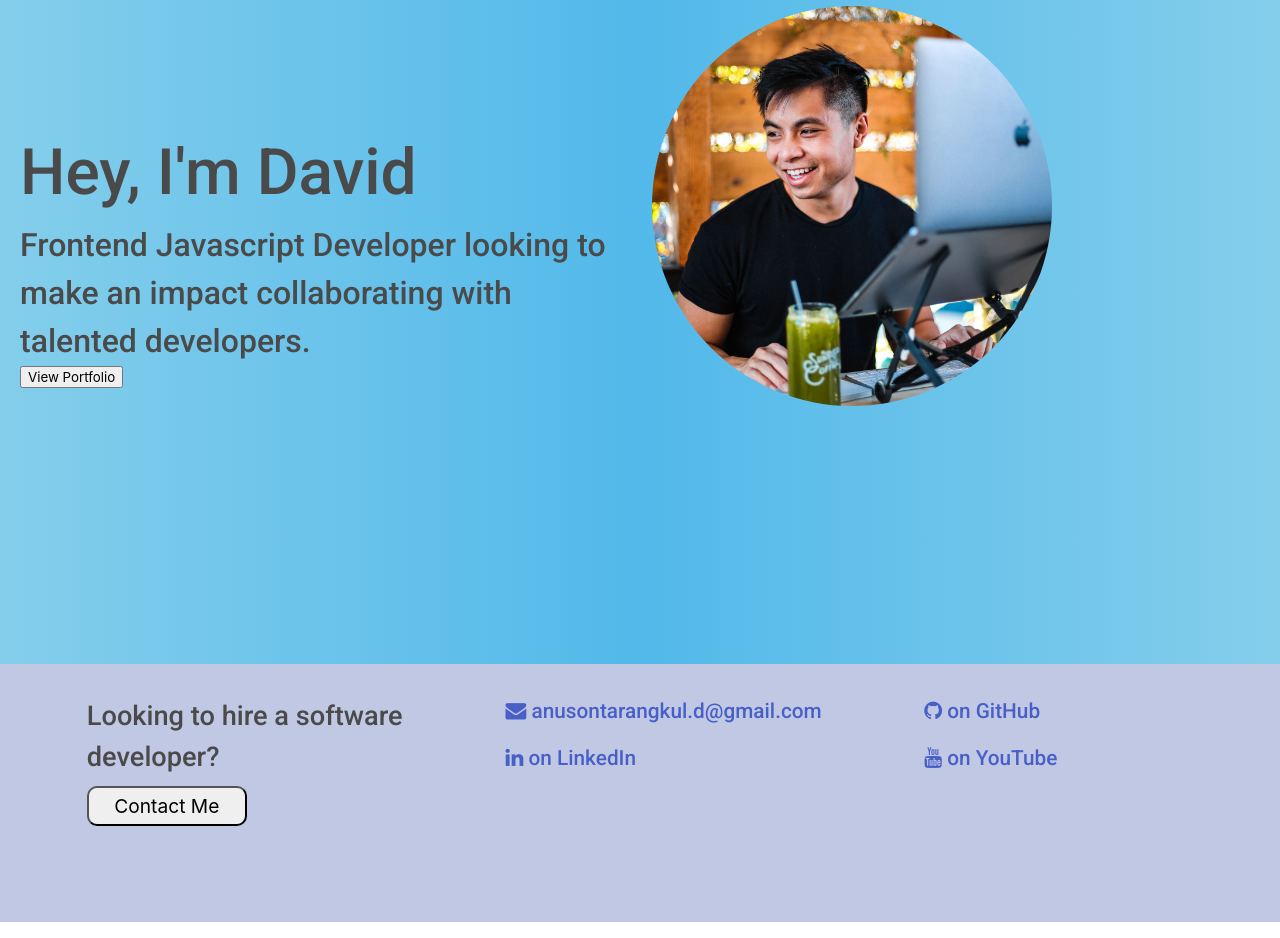
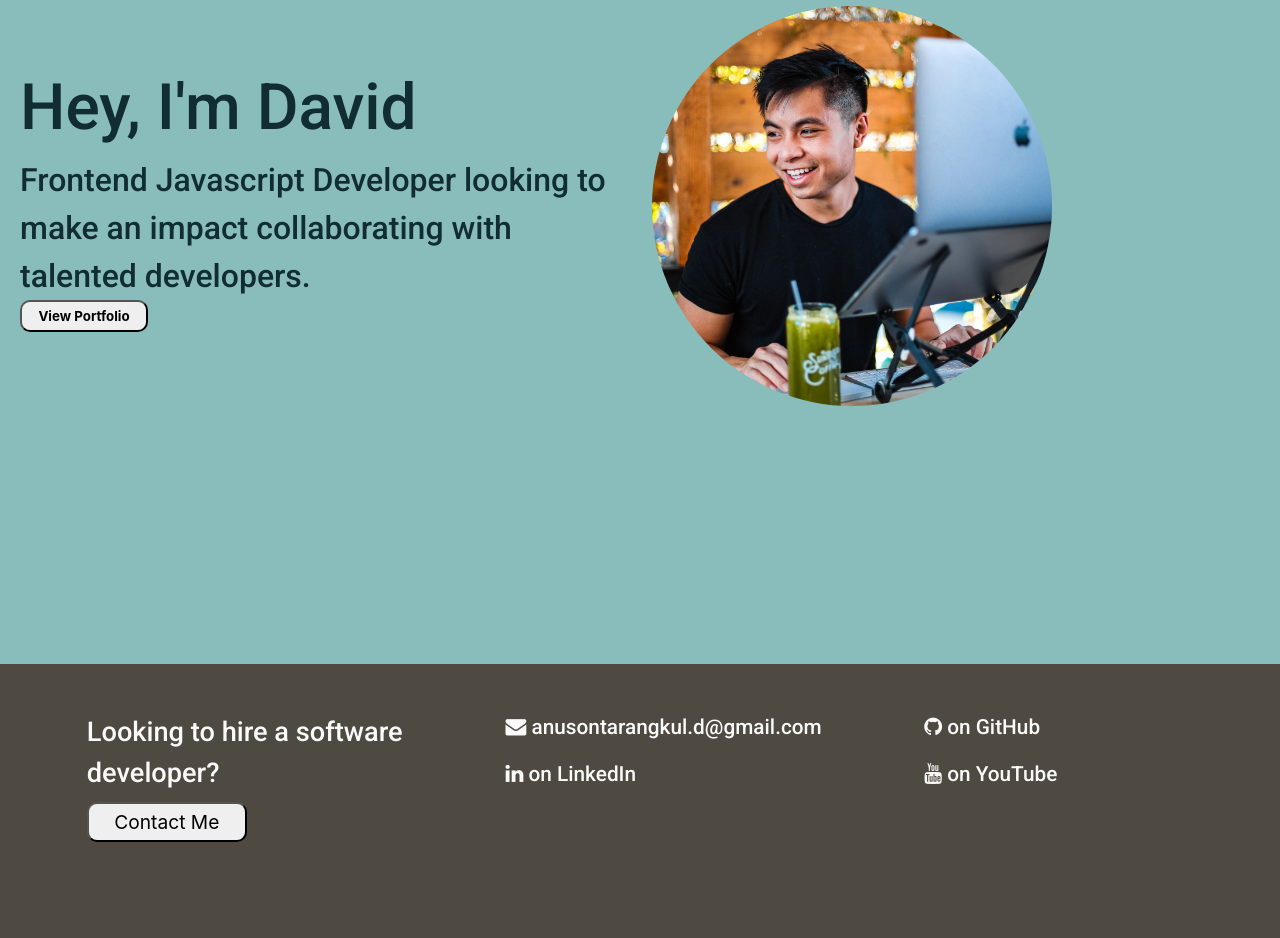
Before and after one commit to anusontarangkul/react-portfolio, a React (Create React App) app: page / in a window 1280 px wide. Shown: the part 220-1158 px from the top of the page. Built offline with nearby package versions, Linux system fonts and the light colour scheme.

Commit message:
update home page

```diff
--- a/src/Components/Footer/index.js
+++ b/src/Components/Footer/index.js
@@ -6,22 +6,22 @@ function Footer() {
         <div className="footer">
             <div className="columns">
                 <div className="column footer-column">
-                    <p className="footer-details">Looking to hire a software developer?</p>
+                    <p className="footer-details has-text-white-bis">Looking to hire a software developer?</p>
                     <button className="footer-button">Contact Me</button>
                 </div>
-                <div className=" column footer-column  has-text-weight-medium">
+                <div className=" column footer-column  has-text-weight-medium ">
                     <ul className="menu simple footer-icon">
-                        <li><a target="_blank" href="mailto:anusontarangkul.d@gmail.com"><i className="fa fa-envelope" aria-hidden="true"></i>&nbsp;anusontarangkul.d@gmail.com</a></li>
+                        <li><a target="_blank" className="has-text-white-bis" href="mailto:anusontarangkul.d@gmail.com"><i className="has-text-white-bis fa fa-envelope" aria-hidden="true"></i>&nbsp;anusontarangkul.d@gmail.com</a></li>
 
-                        <li className="icon2"><a target="_blank" href="https://www.linkedin.com/in/anusontarangkul/"><i className="fa fa-linkedin" aria-hidden="true"></i>&nbsp;on LinkedIn</a></li>
+                        <li className="icon2"><a className="has-text-white-bis" target="_blank" href="https://www.linkedin.com/in/anusontarangkul/"><i className="has-text-white-bis fa fa-linkedin" aria-hidden="true"></i>&nbsp;on LinkedIn</a></li>
 
                     </ul>
                 </div>
                 <div className=" column footer-column  has-text-weight-medium">
                     <ul className="menu simple footer-icon">
-                        <li><a target="_blank" href="https://github.com/anusontarangkul"><i className="fa fa-github" aria-hidden="true"></i>&nbsp;on GitHub</a></li>
+                        <li><a target="_blank" className="has-text-white-bis" href="https://github.com/anusontarangkul"><i className="has-text-white-bis fa fa-github" aria-hidden="true"></i>&nbsp;on GitHub</a></li>
 
-                        <li className="icon2"><a target="_blank" href="https://www.youtube.com/channel/UCYBwball06AdVuaHeH7adVw?view_as=subscriber"><i className="fa fa-youtube" aria-hidden="true"></i>&nbsp;on YouTube</a></li>
+                        <li className="icon2 has-text-white-bis"><a className="has-text-white-bis" target="_blank" href="https://www.youtube.com/channel/UCYBwball06AdVuaHeH7adVw?view_as=subscriber"><i className="has-text-white-bis fa fa-youtube" aria-hidden="true"></i>&nbsp;on YouTube</a></li>
 
                     </ul>
                 </div>
--- a/src/Components/Footer/style.css
+++ b/src/Components/Footer/style.css
@@ -1,5 +1,6 @@
 .footer {
-  background-color: #c1c8e4;
+  /* background-color: #c1c8e4; */
+  background-color: #4F4A41;
 }
 
 .social-footer {
@@ -47,7 +48,7 @@
 }
 
 .footer-column {
-  margin-top: -1rem;
+
   margin-left: 5%;
 }
 
--- a/src/Components/Home/index.js
+++ b/src/Components/Home/index.js
@@ -10,7 +10,7 @@ function Home() {
                 <div className="column left-col">
                     <h1 className="intro">Hey, I'm David</h1>
                     <p className="intro-des">Frontend Javascript Developer looking to make an impact collaborating with talented developers.</p>
-                    <button>View Portfolio</button>
+                    <button className="view-button">View Portfolio</button>
                 </div>
                 <div className="column right-col">
                     <img className="profile-pic" src={profile} />
--- a/src/Components/Home/style.css
+++ b/src/Components/Home/style.css
@@ -1,20 +1,22 @@
 .background-page {
-  background-image: linear-gradient(to right, #84ceeb, #52b9ea, #84ceeb);
-
+  /* background-image: linear-gradient(to right, #84ceeb, #52b9ea, #84ceeb); */
+  background-color: #88BDBC;
   height: 100vh;
 }
 
 .intro {
   font-size: 4rem;
+  color: #112D32;
 }
 
 .intro-des {
   font-size: 2rem;
+  color: #112D32;
 }
 
 .left-col {
   padding-left: 2rem;
-  padding-top: 20%;
+  padding-top: 15%;
 }
 
 .right-col {
@@ -27,3 +29,10 @@
   height: 50vh;
   width: auto;
 }
+
+.view-button{
+  border-radius: 10px;
+  width: 8rem;
+  height: 2rem;
+  font-weight: bold;
+}
--- a/src/Components/Navbar/index.js
+++ b/src/Components/Navbar/index.js
@@ -11,7 +11,7 @@ function Navbar() {
 
                 <a
                     role='button'
-                    className={'navbar-burger burger'}
+                    className={'navbar-burger burger has-text-white-bis name-nav'}
                     aria-label='menu'
                     aria-expanded='false'
                     data-target='navbarBasicExample'
--- a/src/Components/Navbar/style.css
+++ b/src/Components/Navbar/style.css
@@ -5,7 +5,8 @@
 
 .navbar {
   min-height: 6rem;
-  background-color: #5680e9;
+  /* background-color: #5680e9; */
+  background-color: #254E58;
 }
 
 .nav-links {
```
Also changed, not shown: 1 other file (tests, documents, lock files or other folders).
